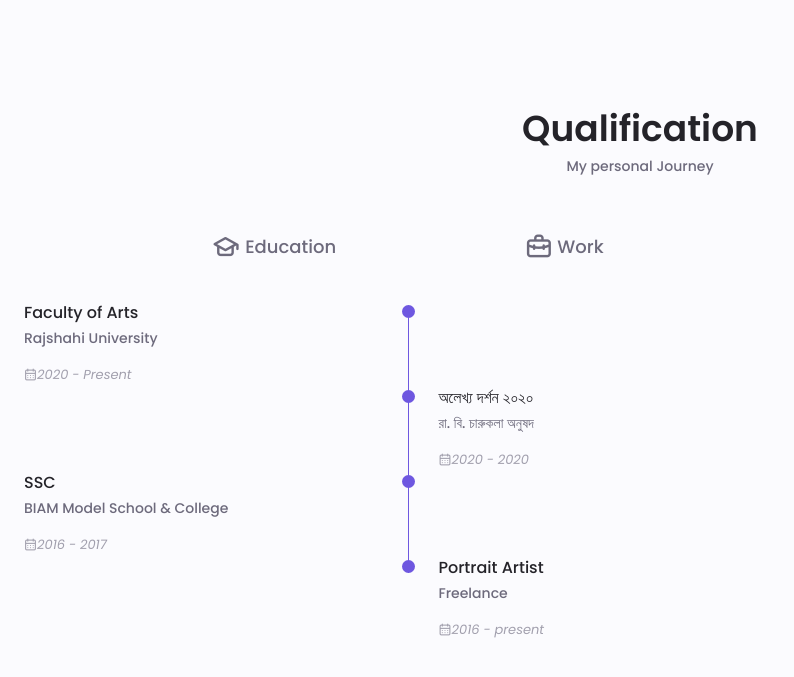
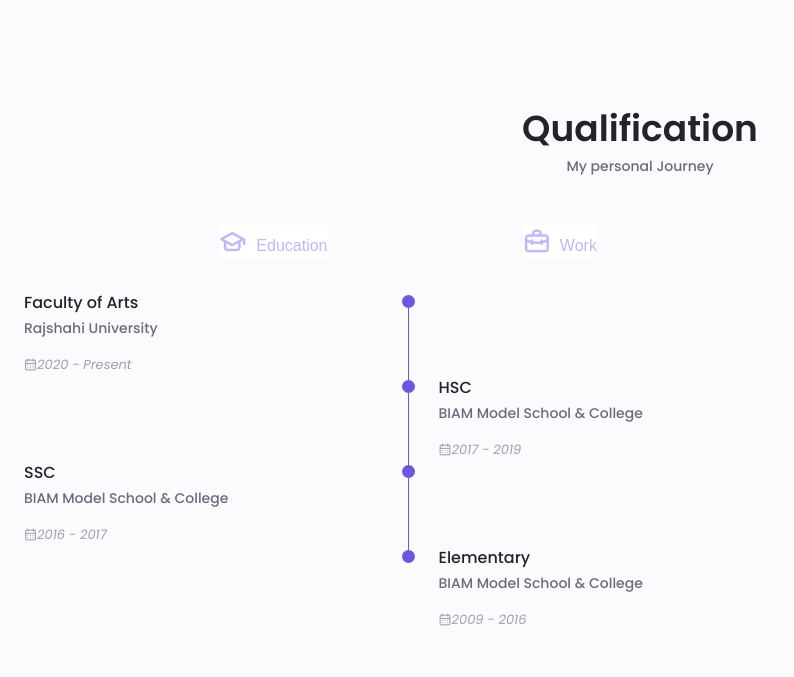
Before and after one commit to jamiul-islam/shuchona-artist-portfolio, a plain HTML site: page index.html in a window 1280 px wide. Shown: the part 2176-2853 px from the top of the page, without its empty margins (0-794 px from the left). Drawn offline with nearby package versions, Linux system fonts and the light colour scheme.

Commit message:
qualification-button-fixed

```diff
--- a/assets/css/styles.css
+++ b/assets/css/styles.css
@@ -456,6 +456,17 @@ img {
   grid-template-columns: 1fr max-content 1fr;
   column-gap: 1.5rem;
 }
+.qualification--button {
+  background-color: #fff;
+  border: none;
+  font-size: var(--normal-font-size);
+  font-weight: var(--font-medium);
+  color: var(--first-color-lighter);
+  cursor: pointer;
+}
+.qualification--button:hover {
+  color: var(--first-color);
+}
 .qualification__title {
   font-size: var(--normal-font-size);
   font-weight: var(--font-medium);
@@ -489,9 +500,6 @@ img {
 .qualification__active[data-content] {
   display: block;
 }
-.qualification__button .qualification__active {
-  color: var(--first-color);
-}
 /*==================== SERVICES ====================*/
 
 /* Active Modal */
--- a/assets/js/main.js
+++ b/assets/js/main.js
@@ -45,23 +45,25 @@ skillsHeader.forEach((el) => {
   el.addEventListener("click", toggleSkills);
 });
 /*==================== QUALIFICATION TABS ====================*/
-const tabs = document.querySelectorAll("[data-target]"),
-  tabContents = document.querySelectorAll("[data-content]");
+var educationButton = document.getElementById("educationButton");
+var workButton = document.getElementById("workButton");
+var workID = document.getElementById("work");
+var educationID = document.getElementById("education");
 
-tabs.forEach((tab) => {
-  tab.addEventListener("click", () => {
-    const target = document.querySelectorAll(tab.dataset.target);
-    tabContents.forEach((tabContent) => {
-      tabContent.classList.remove("qualification__active");
-    });
-    target.classList.add("qualification__active");
-
-    tabs.forEach((tab) => {
-      tab.classList.remove("qualification__active");
-    });
-    tab.classList.add("qualification__active");
+const workClick = () => {
+  workButton.addEventListener("click", () => {
+    workID.classList.add("qualification__active");
+    educationID.classList.remove("qualification__active");
   });
-});
+};
+workClick();
+const educationClick = () => {
+  educationButton.addEventListener("click", () => {
+    educationID.classList.add("qualification__active");
+    workID.classList.remove("qualification__active");
+  });
+};
+educationClick();
 /*==================== SERVICES MODAL ====================*/
 
 /*==================== PORTFOLIO SWIPER  ====================*/
--- a/index.html
+++ b/index.html
@@ -399,16 +399,24 @@
         <div class="qualification__container container">
           <!-- qualification header -->
           <div class="qualification__tabs">
-            <div
-              class="qualification__button button--flex qualification__active"
-              data-target="#education"
-            >
-              <i class="uil uil-graduation-cap qualification__icon"></i>
-              Education
+            <div class="qualification__button button--flex">
+              <button
+                onclick="educationClick()"
+                id="educationButton"
+                class="qualification--button"
+              >
+                <i class="uil uil-graduation-cap qualification__icon"></i>
+                Education
+              </button>
             </div>
-            <div class="qualification__button button--flex" data-target="#work">
-              <i class="uil uil-briefcase-alt qualification__icon"></i>
-              Work
+            <div class="qualification__button button--flex">
+              <button
+                onclick="workClick()"
+                id="workButton"
+                class="qualification--button"
+              >
+                <i class="uil uil-briefcase-alt qualification__icon"></i> Work
+              </button>
             </div>
           </div>
           <!-- qualification body -->
@@ -444,12 +452,12 @@
                 </div>
 
                 <div>
-                  <h3 class="qualification__title">অলেখ্য দর্শন ২০২০</h3>
+                  <h3 class="qualification__title">HSC</h3>
                   <span class="qualification__subtitle"
-                    >রা. বি. চারুকলা অনুষদ</span
+                    >BIAM Model School & College</span
                   >
                   <div class="qualification__calendar">
-                    <i class="uil uil-calendar-alt">2020 - 2020</i>
+                    <i class="uil uil-calendar-alt">2017 - 2019</i>
                   </div>
                 </div>
               </div>
@@ -477,10 +485,12 @@
                   <!-- <span class="qualification__line"></span> -->
                 </div>
                 <div>
-                  <h3 class="qualification__title">Portrait Artist</h3>
-                  <span class="qualification__subtitle">Freelance</span>
+                  <h3 class="qualification__title">Elementary</h3>
+                  <span class="qualification__subtitle"
+                    >BIAM Model School & College</span
+                  >
                   <div class="qualification__calendar">
-                    <i class="uil uil-calendar-alt">2016 - present</i>
+                    <i class="uil uil-calendar-alt">2009 - 2016</i>
                   </div>
                 </div>
               </div>
@@ -490,12 +500,12 @@
               <!--==================== QUALIFICATION 1 ====================-->
               <div class="qualification__data">
                 <div>
-                  <h3 class="qualification__title">HSC</h3>
+                  <h3 class="qualification__title">অলেখ্য দর্শন ২০২০</h3>
                   <span class="qualification__subtitle"
-                    >BIAM Model School & College</span
+                    >রা. বি. চারুকলা অনুষদ</span
                   >
                   <div class="qualification__calendar">
-                    <i class="uil uil-calendar-alt">2017 - 2019</i>
+                    <i class="uil uil-calendar-alt">2020 - 2020</i>
                   </div>
                 </div>
                 <div>
@@ -522,12 +532,10 @@
               <!--==================== QUALIFICATION 3 ====================-->
               <div class="qualification__data">
                 <div>
-                  <h3 class="qualification__title">Elementary</h3>
-                  <span class="qualification__subtitle"
-                    >BIAM Model School & College</span
-                  >
+                  <h3 class="qualification__title">Portrait Artist</h3>
+                  <span class="qualification__subtitle">Freelance</span>
                   <div class="qualification__calendar">
-                    <i class="uil uil-calendar-alt">2009 - 2016</i>
+                    <i class="uil uil-calendar-alt">2016 - present</i>
                   </div>
                 </div>
                 <div>
```
